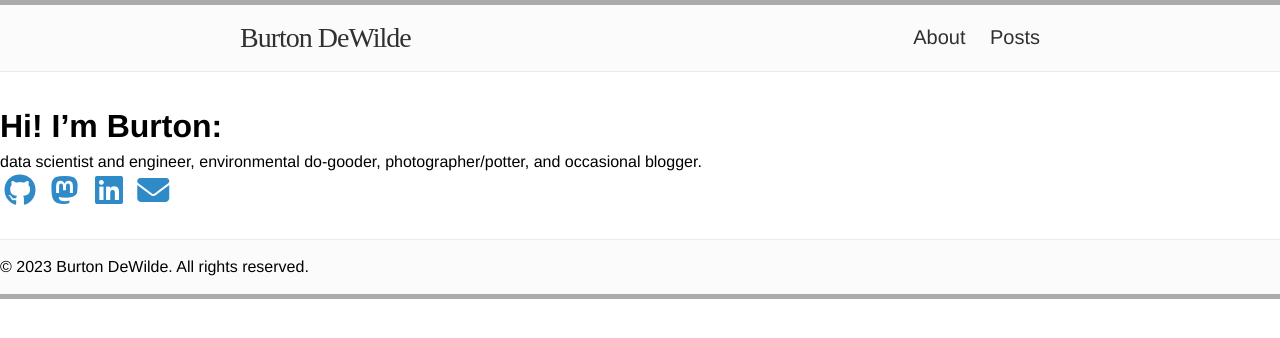
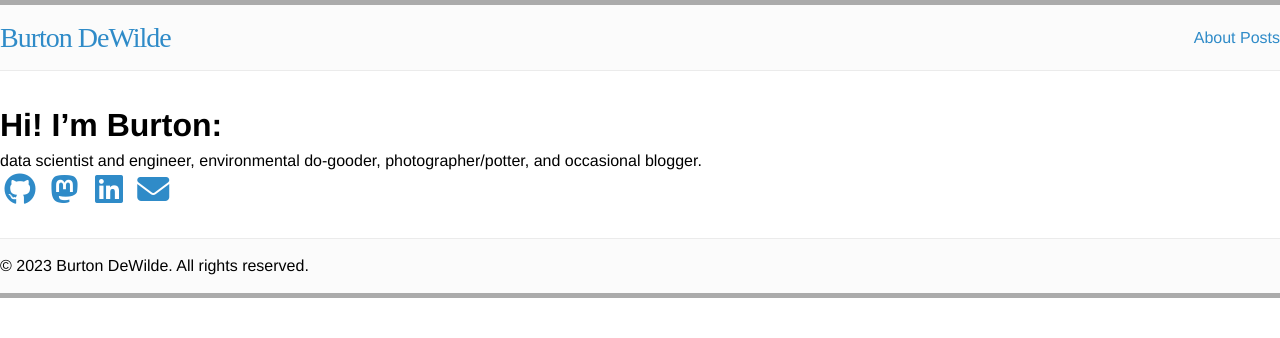
Before and after one commit to bdewilde/bdewilde.github.io, a Jekyll site: the page built from pages/index.md, in a window 1280 px wide. Shown: the top 338 px of the page. Built offline with Jekyll 4.4.1, drawn with Linux system fonts in a browser that asks for light colours; nearby versions of some CDN libraries; some web fonts are replaced.

Commit message:
feat: Update header to be more minima-like

```diff
--- a/_includes/header.html
+++ b/_includes/header.html
@@ -1,31 +1,33 @@
-<header class="site-header">
+<header class="site-header" role="banner">
 
-  <div class="wrap">
+  <div class="wrapper">
+    {%- assign default_paths = site.pages | map: "path" -%}
+    {%- assign page_paths = site.header_pages | default: default_paths -%}
+    <a class="site-title alt-link" rel="author" href="{{ '/' | relative_url }}">{{ site.title | escape }}</a>
 
-    <a class="site-title site-link" href="{{ site.baseurl }}/">{{ site.title }}</a>
+    {%- if page_paths -%}
+    <nav class="site-nav">
+      <!-- <input type="checkbox" id="nav-trigger" class="nav-trigger" /> -->
+      <label for="nav-trigger">
+        <span class="menu-icon">
+          <svg viewBox="0 0 18 15" width="18px" height="15px">
+            <path
+              d="M18,1.484c0,0.82-0.665,1.484-1.484,1.484H1.484C0.665,2.969,0,2.304,0,1.484l0,0C0,0.665,0.665,0,1.484,0 h15.032C17.335,0,18,0.665,18,1.484L18,1.484z M18,7.516C18,8.335,17.335,9,16.516,9H1.484C0.665,9,0,8.335,0,7.516l0,0 c0-0.82,0.665-1.484,1.484-1.484h15.032C17.335,6.031,18,6.696,18,7.516L18,7.516z M18,13.516C18,14.335,17.335,15,16.516,15H1.484 C0.665,15,0,14.335,0,13.516l0,0c0-0.82,0.665-1.483,1.484-1.483h15.032C17.335,12.031,18,12.695,18,13.516L18,13.516z" />
+          </svg>
+        </span>
+      </label>
 
-    <nav class="site-nav">
-      <a href="#" class="menu-icon">
-        <svg version="1.1" xmlns="http://www.w3.org/2000/svg" xmlns:xlink="http://www.w3.org/1999/xlink" x="0px" y="0px"
-          viewBox="0 0 18 15" enable-background="new 0 0 18 15" xml:space="preserve">
-          <path fill="#505050" d="M18,1.484c0,0.82-0.665,1.484-1.484,1.484H1.484C0.665,2.969,0,2.304,0,1.484l0,0C0,0.665,0.665,0,1.484,0
-            h15.031C17.335,0,18,0.665,18,1.484L18,1.484z" />
-          <path fill="#505050" d="M18,7.516C18,8.335,17.335,9,16.516,9H1.484C0.665,9,0,8.335,0,7.516l0,0c0-0.82,0.665-1.484,1.484-1.484
-            h15.031C17.335,6.031,18,6.696,18,7.516L18,7.516z" />
-          <path fill="#505050" d="M18,13.516C18,14.335,17.335,15,16.516,15H1.484C0.665,15,0,14.335,0,13.516l0,0
-            c0-0.82,0.665-1.484,1.484-1.484h15.031C17.335,12.031,18,12.696,18,13.516L18,13.516z" />
-        </svg>
-      </a>
       <div class="trigger">
-        {% assign site_pages = site.pages | sort: 'title' %}
-        {% for page in site_pages %}
-        {% if page.title and page.title != "404" and page.title != "Home" %}
-        <a class="site-link" href="{{ page.url | prepend: site.baseurl }}">{{ page.title }}</a>
-        {% endif %}
-        {% endfor %}
+        {%- for path in page_paths -%}
+        {%- assign my_page = site.pages | where: "path", path | first -%}
+        {%- if my_page.title -%}
+        <a class="alt-link" href="{{ my_page.url | relative_url }}">{{ my_page.title | escape }}</a>
+        <!-- <a class="site-link" href="{{ my_page.url | relative_url }}">{{ my_page.title | escape }}</a> -->
+        <!-- <a class="page-link" href="{{ my_page.url | relative_url }}">{{ my_page.title | escape }}</a> -->
+        {%- endif -%}
+        {%- endfor -%}
       </div>
     </nav>
-
+    {%- endif -%}
   </div>
-
 </header>
```
